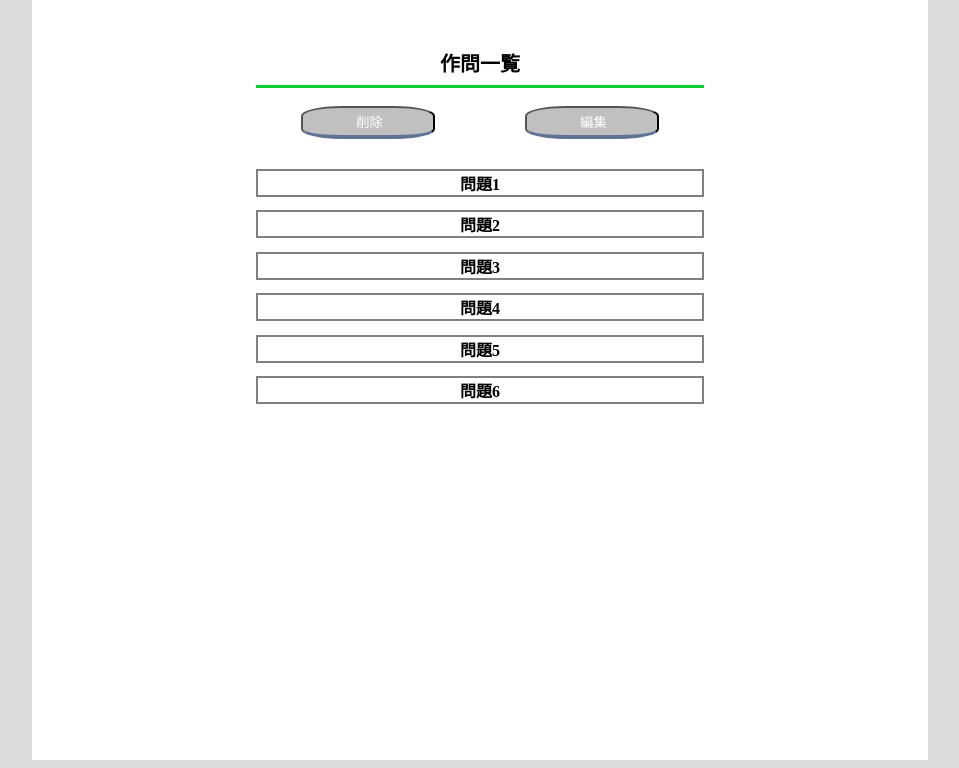
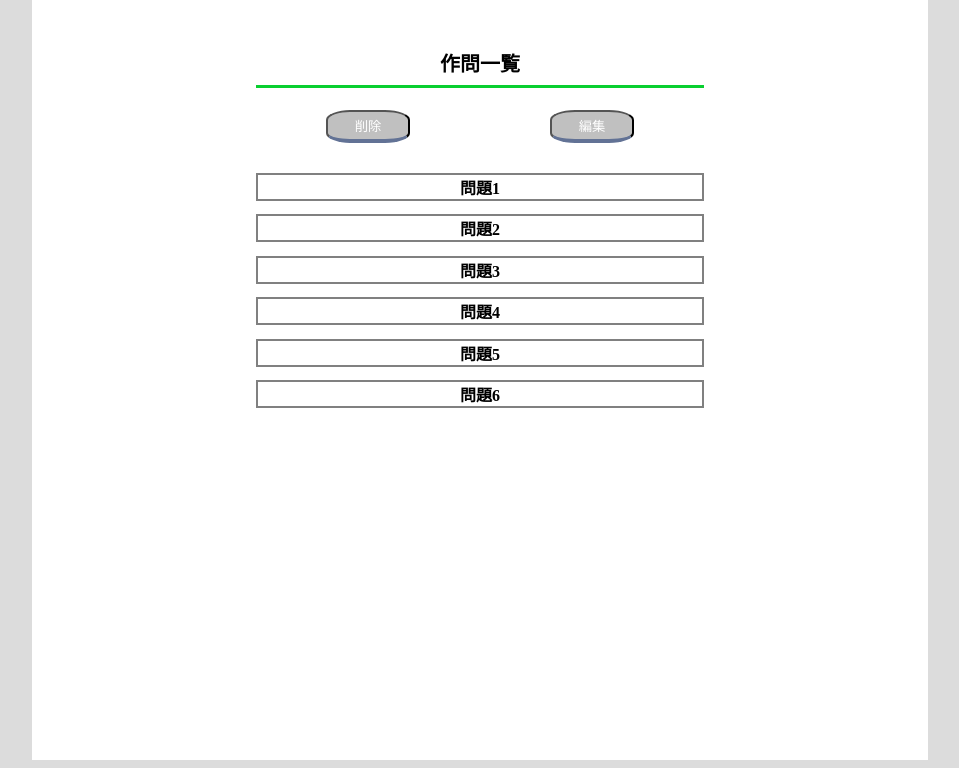
Before and after one commit to yuatomo/-------------, a PHP site: page /createQuestion/list.html in a window 1280 px wide. Shown: the part 120-888 px from the top of the page, without its empty margins (160-1119 px from the left). Run offline with PHP 8.4, Linux system fonts and the light colour scheme.

Commit message:
ノーションの作問のタスクはできました。

```diff
--- a/createQuestion/css/list.css
+++ b/createQuestion/css/list.css
@@ -41,22 +41,18 @@ h1{
 
 .tes{
 	display: flex;
-	margin-top: -30px;
+	margin-top: -10px;
 }
 
 
 .delete {
 	box-sizing: border-box;
-	display: flex;
 	margin: 0 auto;
-	padding: 0.3em 4.0em;
-	background: silver	;/*ボタン色*/
+	padding: 0.3em 2.0em;
+	background: silver;/*ボタン色*/
 	color: #FFF;
 	border-bottom: solid 4px #627295;
 	border-radius: 30%;
-	width: 30%;
-	text-align: center;
-	margin-top: 1rem;
 	}
 .delete:active {
    /*ボタンを押したとき*/
@@ -68,19 +64,15 @@ h1{
 	.delete:hover{
 		background-color: #668ad8
 	}
-
+/*silver*/
 	.edit {
 		box-sizing: border-box;
-		display: flex;
 		margin: 0 auto;
-		padding: 0.3em 4.0em;
-		background: silver	;/*ボタン色*/
+		padding: 0.3em 2.0em;
+		background: silver;/*ボタン色*/
 		color: #FFF;
 		border-bottom: solid 4px #627295;
 		border-radius: 30%;
-		width: 30%;
-		text-align: center;
-		margin-top: 1rem;
 		}
 	.edit:active {
     /*ボタンを押したとき*/
--- a/createQuestion/description.html
+++ b/createQuestion/description.html
@@ -40,8 +40,8 @@
                     <div class="kaitoubun">
                     <textarea  class="Answerinput" placeholder="回答文"></textarea>
                     </div>
-                    <div class="Problemcentering">
-                    <input type="button" class="create" value="作成">
+                    <div class="create">
+                    <input type="submit"  value="作成">
                     </div>
                 </div>
             </div>
```
Also changed, not shown: createQuestion/css/description.css (+19 -11 lines). Lines whose indentation alone changed are shown as unchanged.
